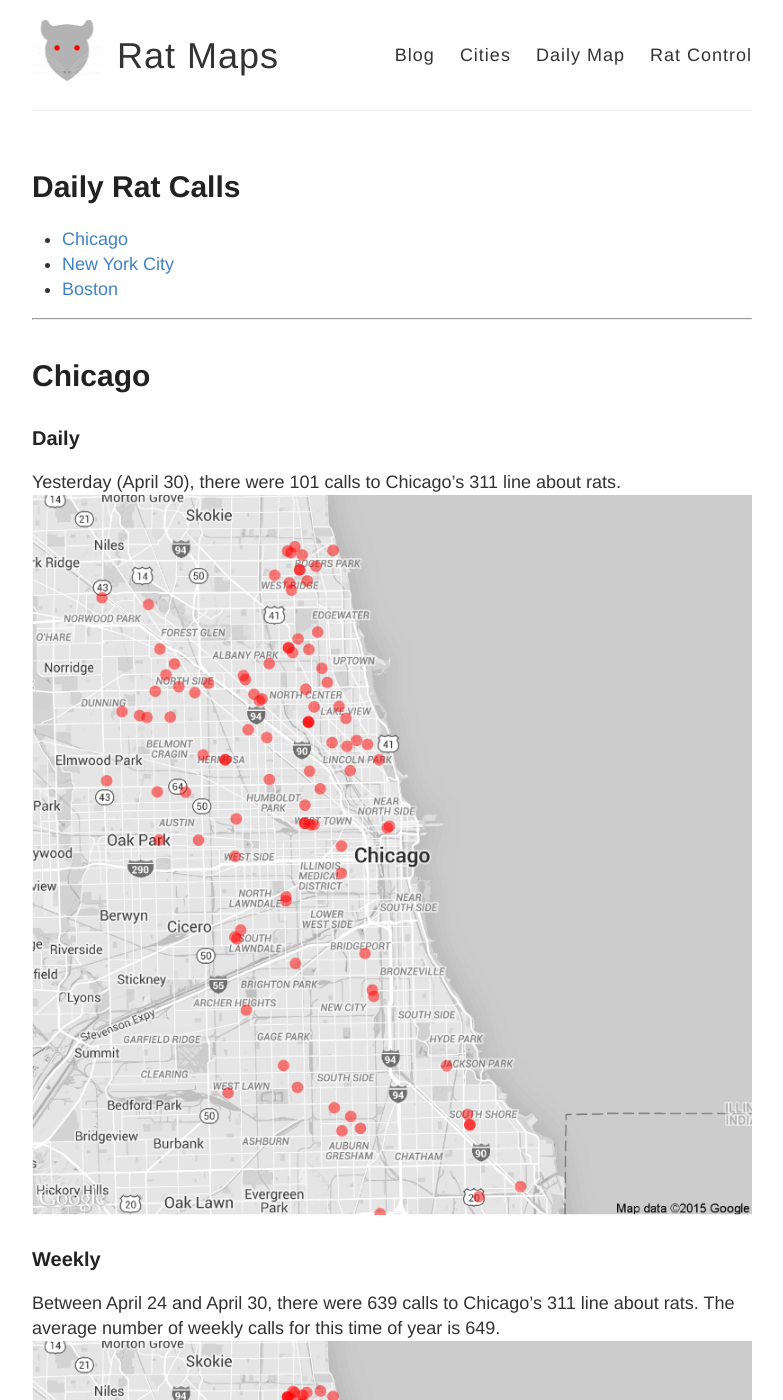
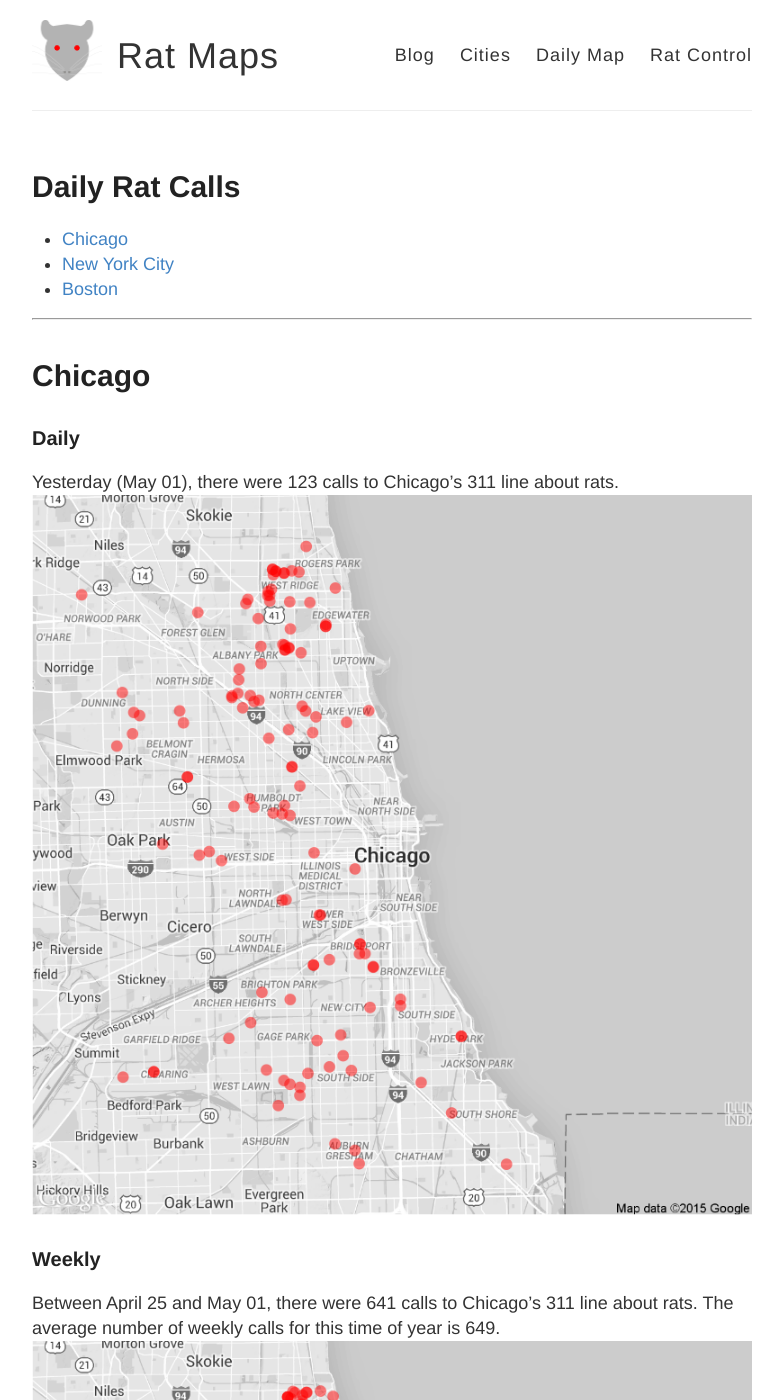
Before and after one commit to DanielHadley/ratmaps, a Jekyll site: the page built from daily.md, in a window 1280 px wide and 1400 px high. Shown: the whole window, without its empty margins (248-1031 px from the left). Built offline with Jekyll 4.4.1, drawn with Linux system fonts in a browser that asks for light colours; comment, search, counter and statistics services are not loaded; some of the changed text lies outside the part shown.

Commit message:
Daily Maps

```diff
--- a/daily.md
+++ b/daily.md
@@ -15,22 +15,22 @@
 
 ### Daily
 
-Yesterday (April 30), there were 101 calls to Chicago's 311 line about rats.
+Yesterday (May 01), there were 123 calls to Chicago's 311 line about rats.
 ![Chicago rat calls to 311 weekly map]({{ site.cityimages }}/daily/Chicago_Rat_Map_Daily.png)
 
 ### Weekly
-Between April 24 and April 30, there were 639 calls to Chicago's 311 line about rats. The average number of weekly calls for this time of year is 649.
+Between April 25 and May 01, there were 641 calls to Chicago's 311 line about rats. The average number of weekly calls for this time of year is 649.
 ![Chicago rat calls to 311 weekly map]({{ site.cityimages }}/daily/Chicago_Rat_Map_Weekly.png)
 ***
 # New York City <a id="nyc"><a>
 
 ### Daily
 
-Yesterday (April 30), there were 0 calls to New York City's 311 line about rats.
+Yesterday (May 01), there were 0 calls to New York City's 311 line about rats.
 ![NYC rat calls to 311 weekly map]({{ site.cityimages }}/daily/NYC_Rat_Map_Daily.png)
 
 ### Weekly
-Between April 24 and April 30, there were 80 calls to New York City's 311 line about rats. The average number of weekly calls for this time of year is 236.
+Between April 25 and May 01, there were 41 calls to New York City's 311 line about rats. The average number of weekly calls for this time of year is 236.
 ![NYC rat calls to 311 weekly map]({{ site.cityimages }}/daily/NYC_Rat_Map_Weekly.png)
 
 Each red dot represents one call about a rat seen in that location. The dots are transparent, so multiple calls from one location will be seen as a solid dot. The usual caveats apply: more calls do not necessarily mean that there are more rats in that location than other parts of the city. A cluster of dots could indicate that one resident is unusually vocal about rodents in his or her neighborhood. Also, more densely populated neighborhoods tend to make more calls to 311.
```
Also changed, not shown: images/pages/daily/Chicago_Rat_Map_Daily.png, images/pages/daily/Chicago_Rat_Map_Weekly.png, images/pages/daily/NYC_Rat_Map_Daily.png, images/pages/daily/NYC_Rat_Map_Weekly.png.
